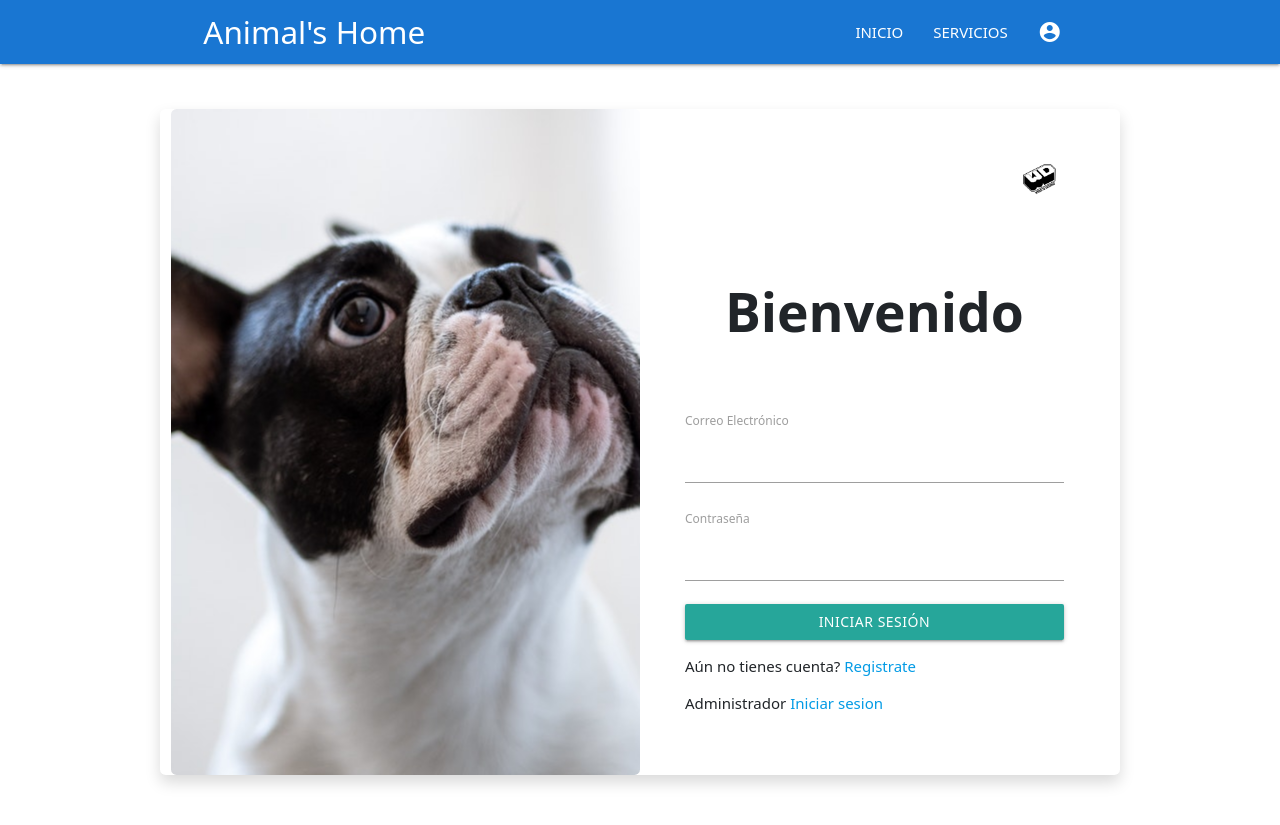
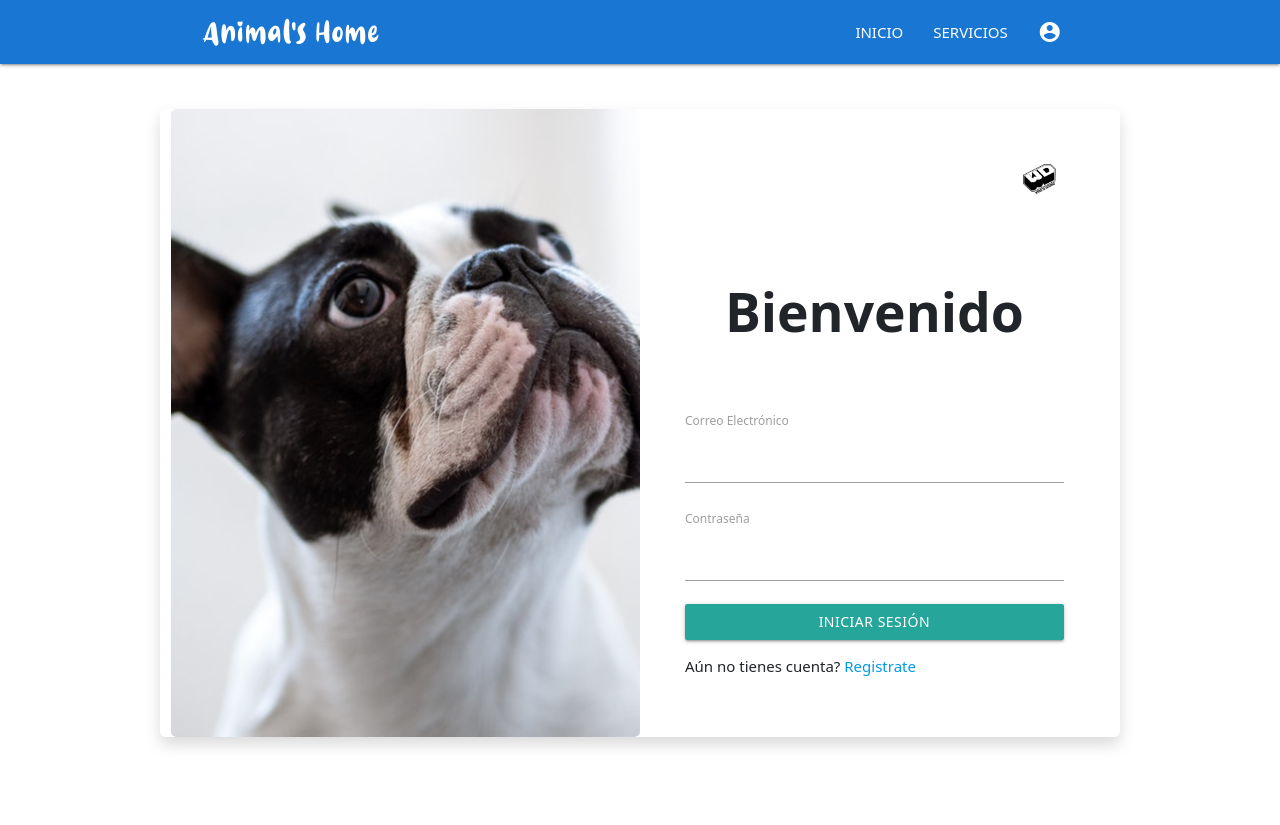
Before and after one commit to DeJesusMartinezArturo/E1-AnimalsHome, a PHP site: page /url/components/login.php in a window 1280 px wide. Shown: the top 825 px of the page. Run offline with PHP 8.4, Linux system fonts and the light colour scheme.

Commit message:
cambios 14-07-2022: Fuentes agregadas, cambios en el index, login y panel administrativo

```diff
--- a/assets/css/style.css
+++ b/assets/css/style.css
@@ -5,6 +5,48 @@
  *
  * Made By MaterializeCSS.com
  */
+
+@font-face {
+  font-family: 'alternativeGothic';
+  src: url(./fonts/AlternateGothic2BT.ttf);
+}
+
+.alternativeGothic{font-family: 'alternativeGothic'}
+
+@font-face {
+  font-family: 'alwaysLovely';
+  src: url(./fonts/AlwaysLovely.ttf);
+}
+
+.alwaysLovely{font-family: 'alwaysLovely';}
+
+@font-face {
+  font-family: 'avocadoCreamy';
+  src: url(./fonts/Avocado_Creamy.ttf);
+}
+
+.avocadoCreamy{font-family: 'avocadoCreamy';}
+
+@font-face {
+  font-family: 'dominiko';
+  src: url(./fonts/Dinomiko.otf);
+}
+
+.dominiko{font-family: 'dominiko';}
+
+@font-face {
+  font-family: 'floota';
+  src: url(./fonts/FLOTTA.otf);
+}
+
+.floota{font-family: 'floota';}
+
+@font-face {
+  font-family: 'rebelkids';
+  src: url(./fonts/Rebe_lKids.ttf);
+}
+
+.rebelkids{font-family: 'rebelkids';}
 
 nav ul a,
 nav .brand-logo {
--- a/components/login.php
+++ b/components/login.php
@@ -42,14 +42,12 @@
                             <input type="password" class="form-control" name="password">
                        </div>
                        <div class="d-grid" >
-                           <button type="submit" class="btn btn-primary" >Iniciar Sesión</button>
+                         <a class="btn btn-primary" href="../paneladmin/index.html">Iniciar Sesión</a>
+                         <!-- <button type="submit" class="btn btn-primary" >Iniciar Sesión</button> -->
                         </div>
 
                        <div class="my-3">
-                            <span>Aún no tienes cuenta? <a href="./components/cuenta.php">Registrate</a></span>
-                       </div>
-                       <div class="my-3">
-                            <span>Administrador <a href="../paneladmin/index.html">Iniciar sesion</a></span>
+                            <span>Aún no tienes cuenta? <a href="cuenta.php">Registrate</a></span>
                        </div>
                     </form>
                  </div>
--- a/layouts/footer.php
+++ b/layouts/footer.php
@@ -1,11 +1,13 @@
 <!-- Compiled and minified CSS -->
 <link rel="stylesheet" href="https://cdnjs.cloudflare.com/ajax/libs/materialize/1.0.0/css/materialize.min.css">
+<link href="./assets/css/materialize.css" type="text/css" rel="stylesheet" media="screen,projection"/>
+<link href="./assets/css/style.css" type="text/css" rel="stylesheet" media="screen,projection"/>
 
 <footer class="page-footer grey darken-3">
           <div class="container">
             <div class="row">
               <div class="col l6 s12">
-                <h3 class="white-text">Animal's Home</h3>
+                <h3 class="white-text dominiko">Animal's Home</h3>
                 <p class="grey-text text-lighten-4">Horarios de atención al cliente online: </br> de Lunes - Viernes </br> de 7:00 - 14:00 </p>
               </div>
               <div class="col l4 offset-l2 s12">
--- a/layouts/header.php
+++ b/layouts/header.php
@@ -5,21 +5,24 @@
   <div class="navbar-fixed">
         <nav class="blue darken-2" role="navigation">
           <div class="nav-wrapper container">
-      <a id="logo-container" href="../index.php" class="brand-logo">Animal's Home</a>
+            <a id="logo-container" href="../index.php" class="brand-logo dominiko">Animal's Home</a>
+            <a href="#" data-target="mobile-demo" class="sidenav-trigger">
+              <i class="material-icons white-text">menu</i>
+            </a>
             <ul class="right hide-on-med-and-down">
               <li><a href="../index.php">INICIO</a></li>
-        <li><a href="./components/cuenta.php">SERVICIOS</a></li>
+              <li><a href="./components/login.php">SERVICIOS</a></li>
               <li><a href="./components/login.php"><i class="material-icons medium">account_circle</i></a></li>
             </ul>
-
-      <ul id="nav-mobile" class="sidenav">
-        <li><a href="../index.php">Inicio</a></li>
-        <li><a href="./components/citas.php">Servicios</a></li>
-        <li><a href="./components/login.php">Cuenta</a></li>
-      </ul>
-      <a href="#" data-target="nav-mobile" class="sidenav-trigger"><i class="material-icons white-text">menu</i></a>
           </div>
         </nav>
+      </div>
+
+      <ul class="sidenav" id="mobile-demo">
+              <li><a href="../index.php"><i class="material-icons">home</i> Inicio </a></li>
+              <li><a href="./components/login.php"><i class="material-icons">star</i> Servicios</a></li>
+              <li><a href="./components/login.php"><i class="material-icons">account_circle</i>Iniciar Sesión</a></li>
+      </ul>
 </div>
 
 <script>
```
Also changed, not shown: index.php (+9 -10 lines), paneladmin/index.html (+7 -14 lines), paneladmin/tables.html (+9 -1 lines), assets/css/fonts/AlternateGothic2BT.ttf (added), assets/css/fonts/AlwaysLovely.ttf (added), assets/css/fonts/Avocado_Creamy.ttf (added), assets/css/fonts/Dinomiko.otf (added), assets/css/fonts/FLOTTA.otf (added), assets/css/fonts/Rebe_lKids.ttf (added), assets/img/AnimalsHome.jpg (added), assets/img/parallax.jpg (added). Lines whose indentation alone changed are shown as unchanged.
